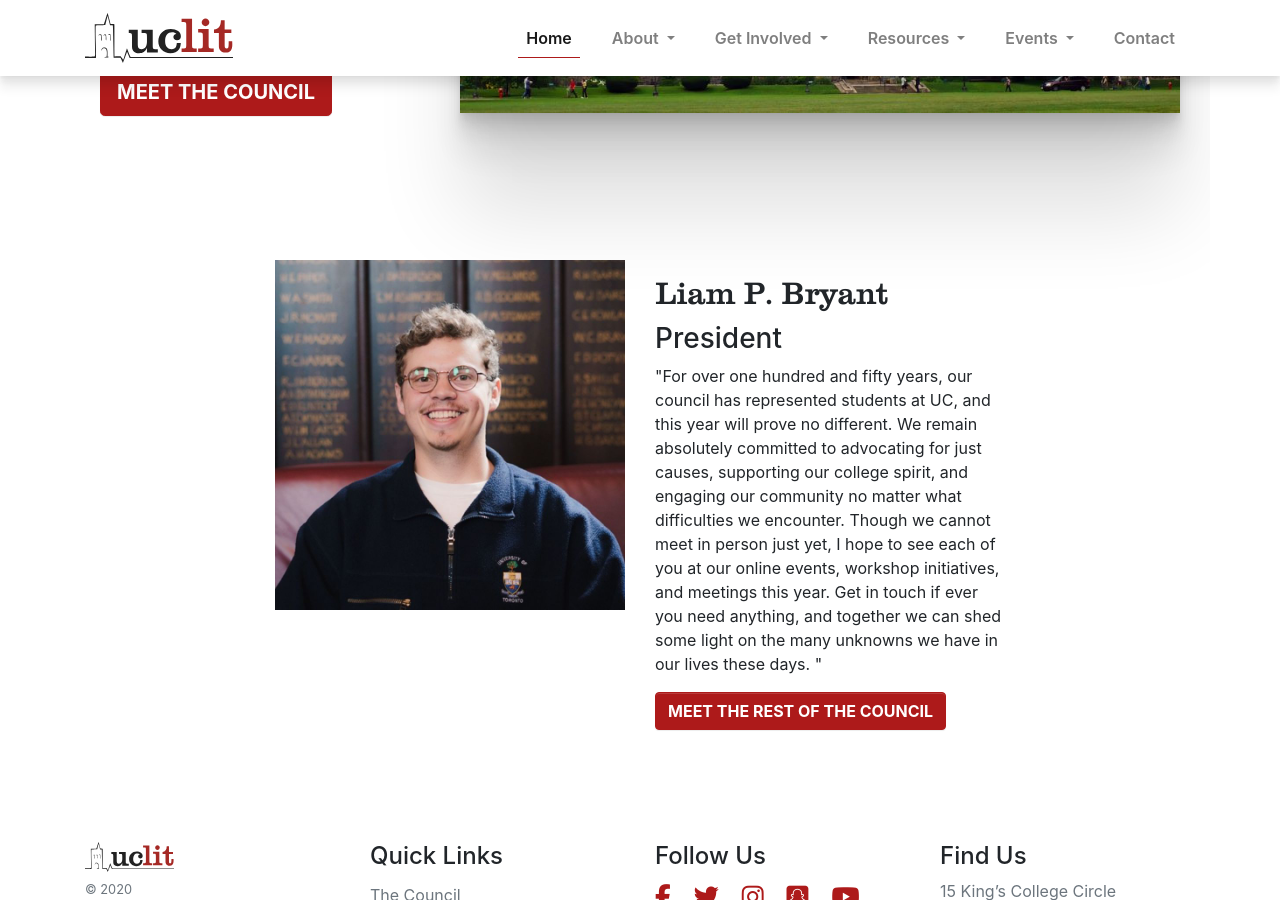
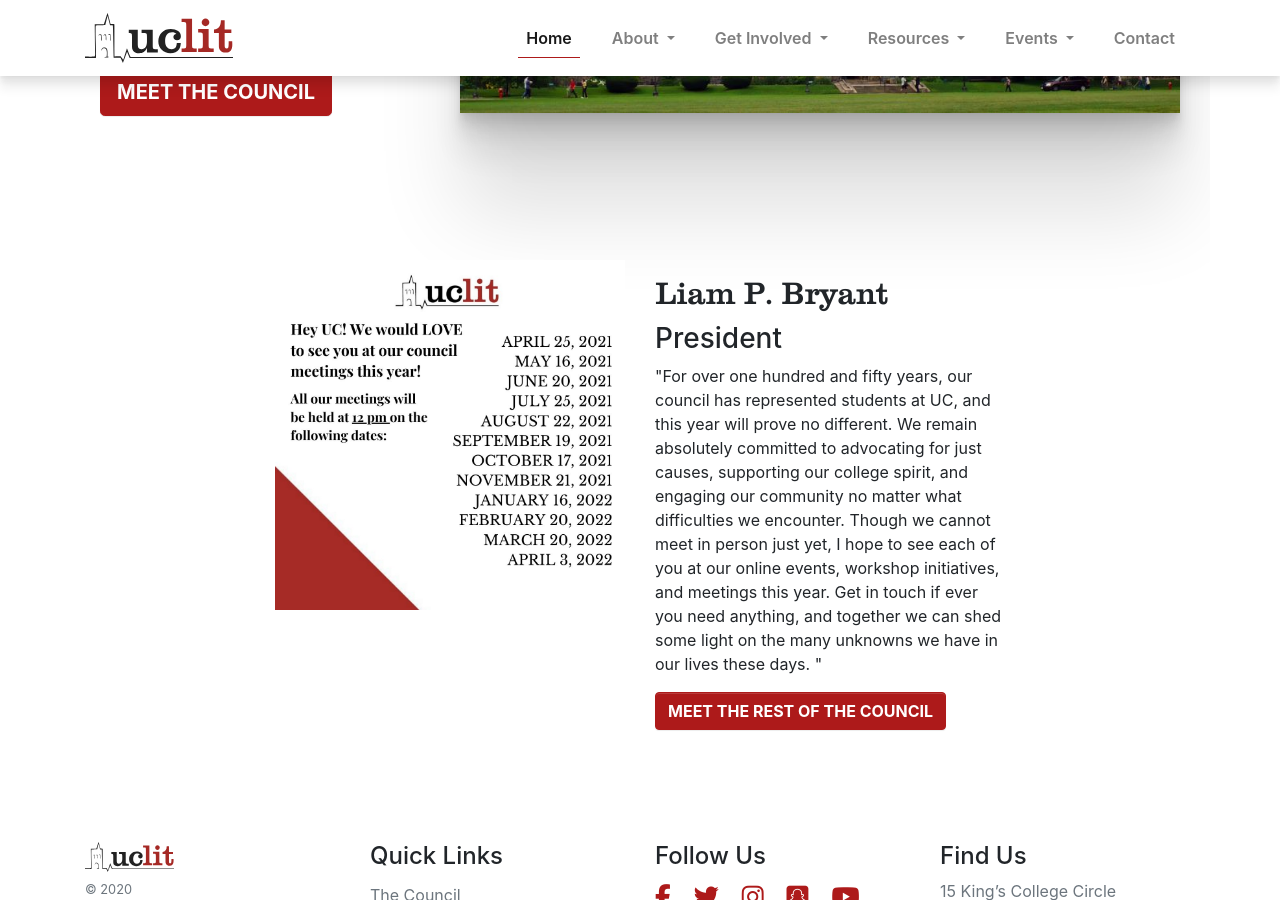
Before and after one commit to uclit-webmaster/uclit-site, a Jekyll site: the page built from index.html, in a window 1280 px wide and 900 px high, scrolled down 388 px. Built offline with Jekyll 4.4.1, drawn with Linux system fonts in a browser that asks for light colours; nearby versions of some CDN libraries.

Commit message:
Update presidents-message.yml

```diff
--- a/_data/presidents-message.yml
+++ b/_data/presidents-message.yml
@@ -5,7 +5,7 @@
 #   as shown. This value can span multiple lines because it begins
 #   with a ">""
 
-image: /assets/images/headshots/liam.jpeg
+image: /assets/images/All_our_meetings_will_be_held_at_12_pm_on_the_following_dates..._copy.jpg
 name: Liam P. Bryant
 # https://yaml-multiline.info/ (info about multiline strings in yaml)
 message: |
```
